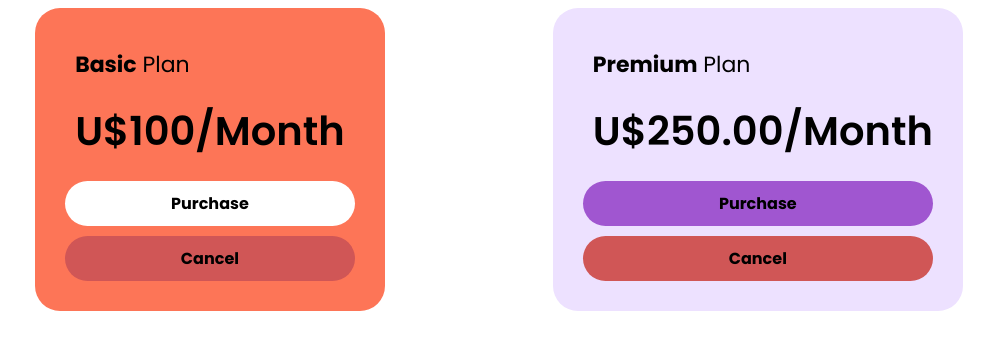
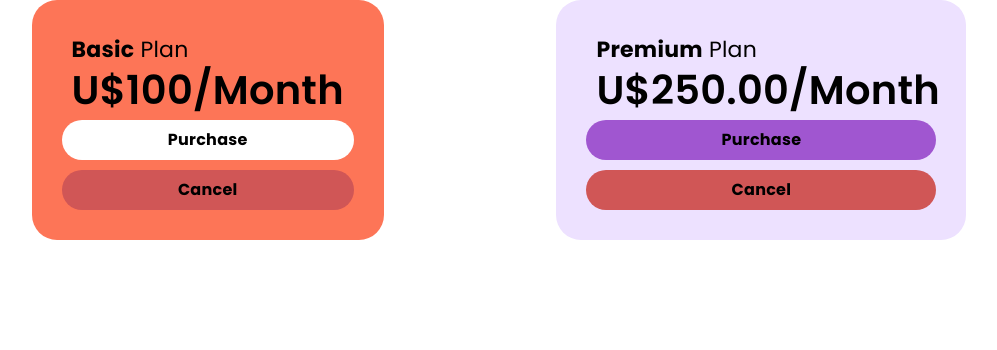
Before and after one commit to kauanrod/angular-components, an Angular app: page / in a window 1280 px wide. Shown: the top 350 px of the page, without its empty margins (141-1138 px from the left). Built offline with nearby package versions, Linux system fonts and the light colour scheme.

Commit message:
adding angular material

```diff
--- a/angular.json
+++ b/angular.json
@@ -30,6 +30,7 @@
               "src/assets"
             ],
             "styles": [
+              "@angular/material/prebuilt-themes/indigo-pink.css",
               "src/styles.scss"
             ],
             "scripts": [],
@@ -98,6 +99,7 @@
               "src/assets"
             ],
             "styles": [
+              "@angular/material/prebuilt-themes/indigo-pink.css",
               "src/styles.scss"
             ],
             "scripts": []
--- a/package.json
+++ b/package.json
@@ -11,10 +11,12 @@
   "private": true,
   "dependencies": {
     "@angular/animations": "^16.1.0",
+    "@angular/cdk": "^16.2.14",
     "@angular/common": "^16.1.0",
     "@angular/compiler": "^16.1.0",
     "@angular/core": "^16.1.0",
     "@angular/forms": "^16.1.0",
+    "@angular/material": "^16.2.14",
     "@angular/platform-browser": "^16.1.0",
     "@angular/platform-browser-dynamic": "^16.1.0",
     "@angular/router": "^16.1.0",
--- a/src/app/app.module.ts
+++ b/src/app/app.module.ts
@@ -3,6 +3,7 @@
 
 import { AppComponent } from './app.component';
 import { CardsModule } from './cards/cards.module';
+import { BrowserAnimationsModule } from '@angular/platform-browser/animations';
 
 @NgModule({
   declarations: [
@@ -10,7 +11,8 @@
   ],
   imports: [
     BrowserModule,
-    CardsModule
+    CardsModule,
+    BrowserAnimationsModule
   ],
   providers: [],
   bootstrap: [AppComponent]
--- a/src/index.html
+++ b/src/index.html
@@ -6,8 +6,11 @@
   <base href="/">
   <meta name="viewport" content="width=device-width, initial-scale=1">
   <link rel="icon" type="image/x-icon" href="favicon.ico">
+  <link rel="preconnect" href="https://fonts.gstatic.com">
+  <link href="https://fonts.googleapis.com/css2?family=Roboto:wght@300;400;500&display=swap" rel="stylesheet">
+  <link href="https://fonts.googleapis.com/icon?family=Material+Icons" rel="stylesheet">
 </head>
-<body>
+<body class="mat-typography">
   <app-root></app-root>
 </body>
 </html>
--- a/src/styles.scss
+++ b/src/styles.scss
@@ -1,3 +1,5 @@
 /* You can add global styles to this file, and also import other style files */
 
 @import "./styles/global-overrides";
+html, body { height: 100%; }
+body { margin: 0; font-family: Roboto, "Helvetica Neue", sans-serif; }
```
Also changed, not shown: 1 other file (tests, documents, lock files or other folders).
